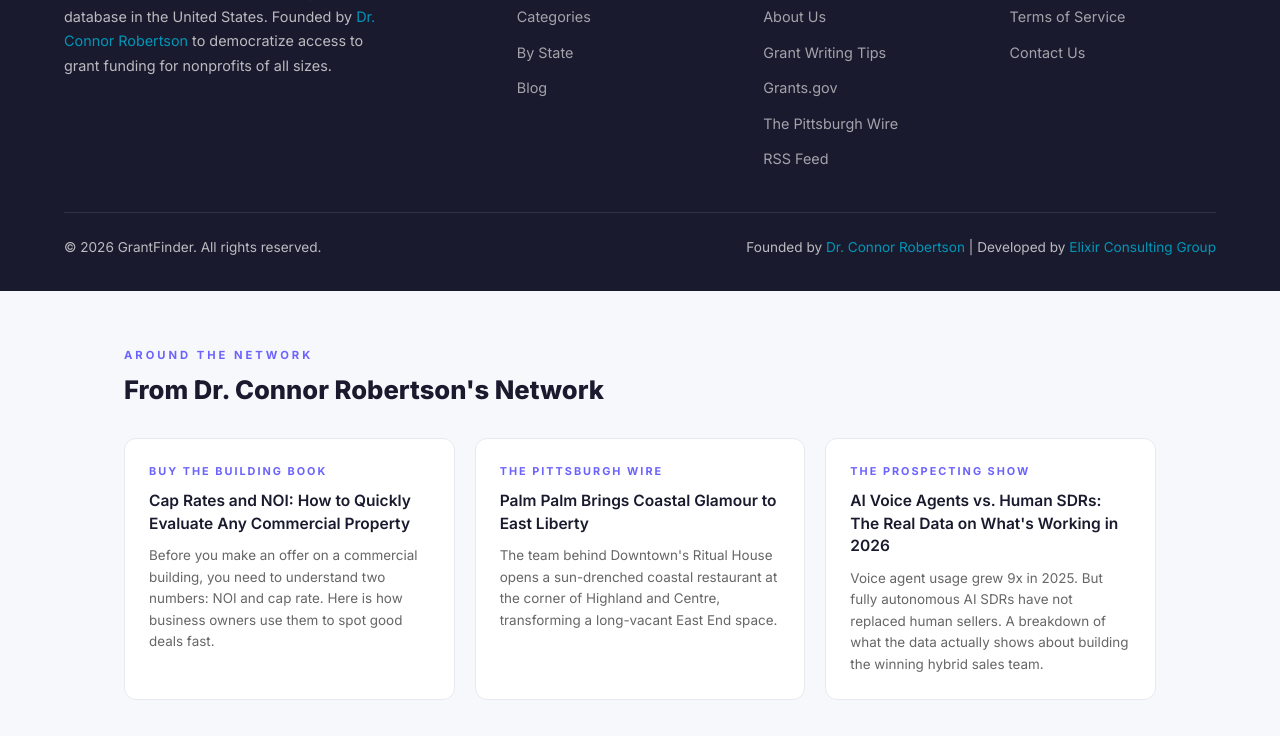
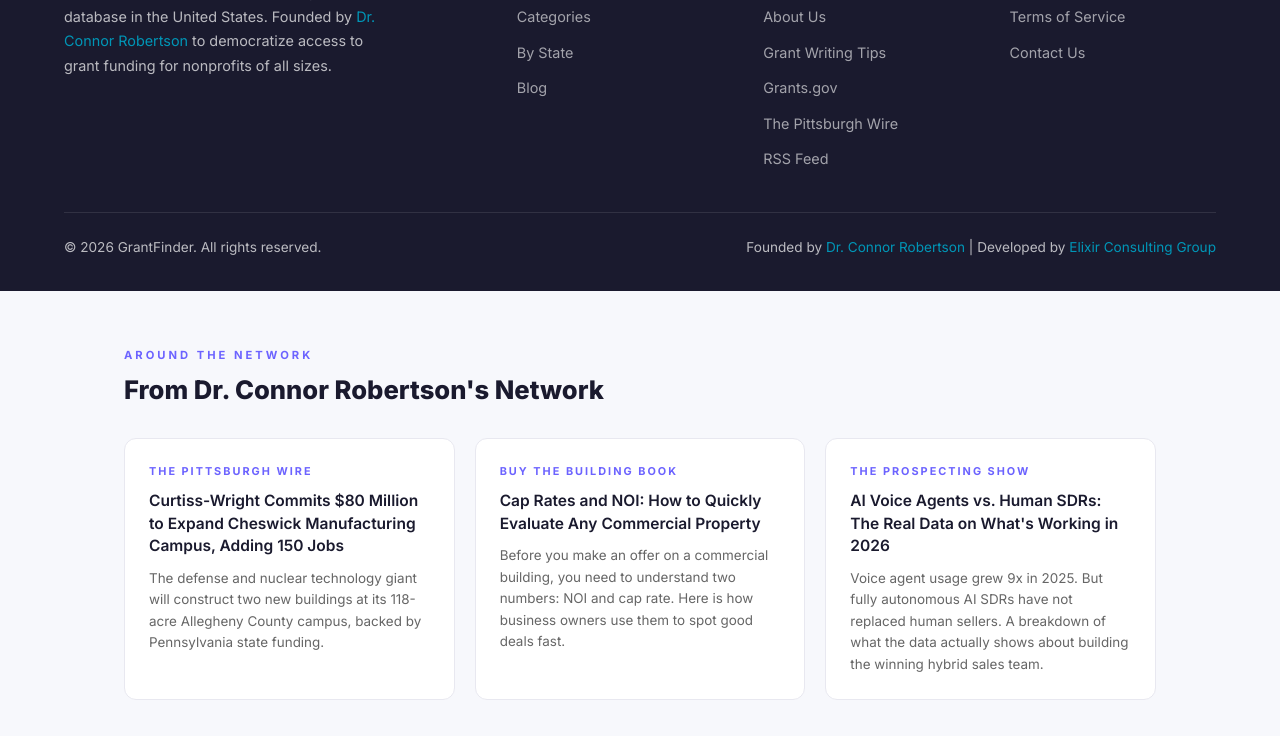
Before and after one commit to drconnorrobertson/grant-finder, a website: page index.html in a window 1280 px wide. Shown: the part 4823-5559 px from the top of the page. Drawn offline with Linux system fonts and the light colour scheme.

Commit message:
Update cross-network section with 3 newest posts (auto)

```diff
--- a/index.html
+++ b/index.html
@@ -338,14 +338,14 @@
     <h2>From Dr. Connor Robertson&#39;s Network</h2>
     <div class="network-grid">
     <div class="network-card">
+      <span class="source-tag">The Pittsburgh Wire</span>
+      <h3><a href="https://thepittsburghwire.com/news/curtiss-wright-cheswick-80-million-manufacturing-expansion-2026/" target="_blank" rel="noopener">Curtiss-Wright Commits $80 Million to Expand Cheswick Manufacturing Campus, Adding 150 Jobs</a></h3>
+      <p>The defense and nuclear technology giant will construct two new buildings at its 118-acre Allegheny County campus, backed by Pennsylvania state funding.</p>
+    </div>
+    <div class="network-card">
       <span class="source-tag">Buy The Building Book</span>
       <h3><a href="https://buythebuildingbook.com/blog/cap-rates-noi-commercial-property-valuation/" target="_blank" rel="noopener">Cap Rates and NOI: How to Quickly Evaluate Any Commercial Property</a></h3>
       <p>Before you make an offer on a commercial building, you need to understand two numbers: NOI and cap rate. Here is how business owners use them to spot good deals fast.</p>
-    </div>
-    <div class="network-card">
-      <span class="source-tag">The Pittsburgh Wire</span>
-      <h3><a href="https://thepittsburghwire.com/news/palm-palm-east-liberty-pittsburgh-coastal-cuisine-2026/" target="_blank" rel="noopener">Palm Palm Brings Coastal Glamour to East Liberty</a></h3>
-      <p>The team behind Downtown&#39;s Ritual House opens a sun-drenched coastal restaurant at the corner of Highland and Centre, transforming a long-vacant East End space.</p>
     </div>
     <div class="network-card">
       <span class="source-tag">The Prospecting Show</span>
```
